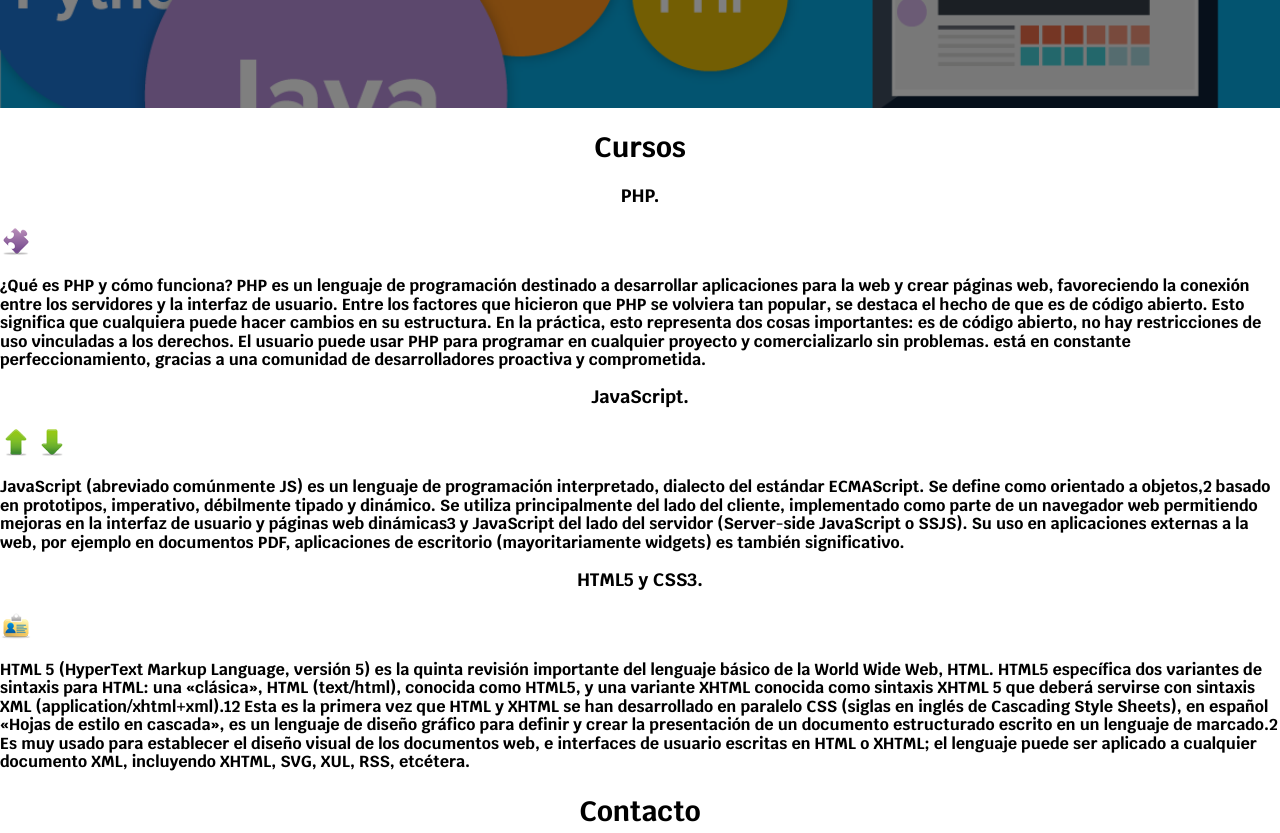
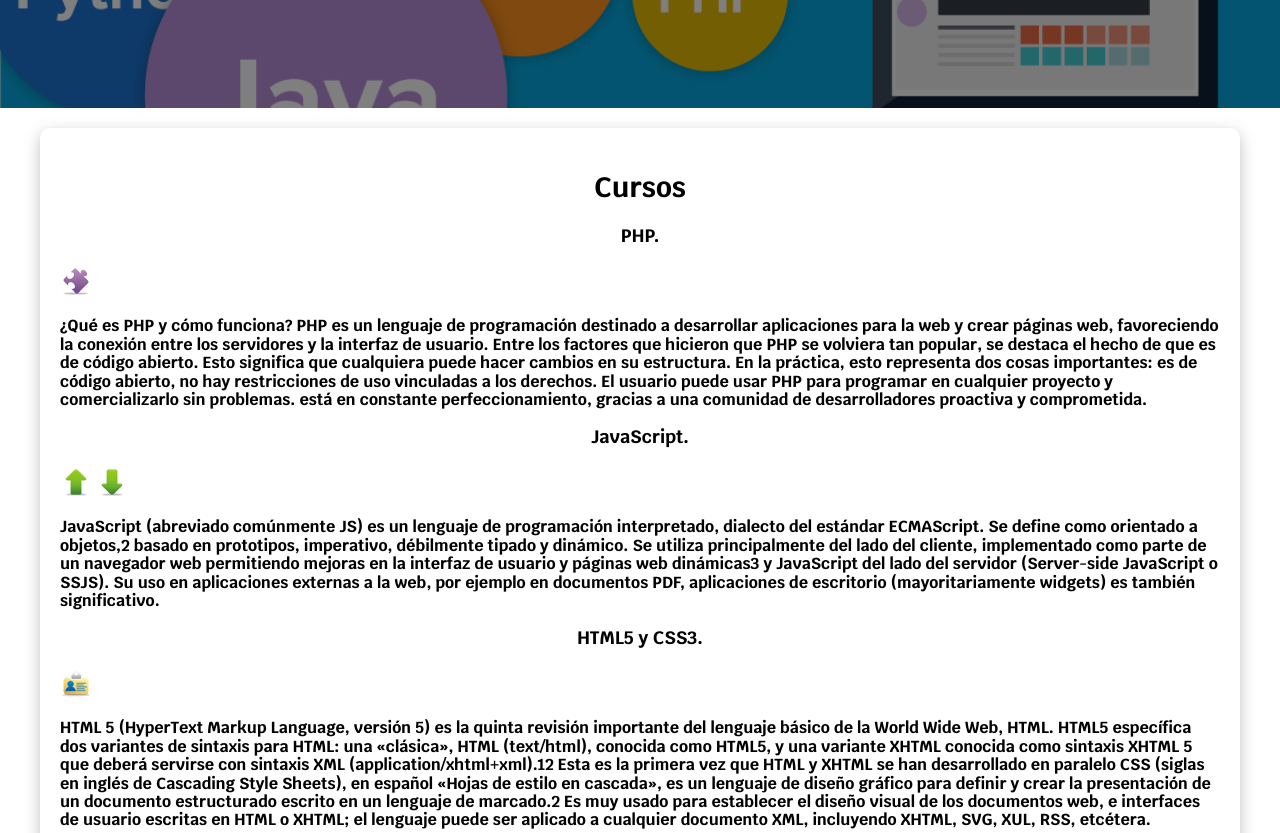
Before and after one commit to casaMichael/ProyectoFinalCiclo, a plain HTML site: page Proyecto/index.html in a window 1280 px wide. Shown: the part 440-1273 px from the top of the page. Drawn offline with Linux system fonts and the light colour scheme.

Commit message:
version 0.038

```diff
--- a/Proyecto/css/style.css
+++ b/Proyecto/css/style.css
@@ -6,6 +6,7 @@
   --primario: #ffc107;
   --secundario: #0097a7;
   --gris: #757575;
+  --grisClaro: #DFE9F3
 }
 
 html {
@@ -20,6 +21,8 @@ body {
   font-size: 16px;
   font-family: "Krub", sans-serif;
   /* Este tipo de texto aplica a todo el body*/
+  background-image: linear-gradient(to top, #DFE9F3  var(--grisClaro) 0%, var(--blanco) 100%);
+  /* El degradado del nuestro fondo, va desde abajo hasta arriba*/
 }
 h1{
 font-size: 3.8rem;/* 1 rem = 10px */
@@ -63,6 +66,17 @@ h1,h2,h3{
      width: auto;
    }
 }
+.sombra{
+  /*He cogido el código de cssmatic para crear sombra(Las tres lineas siguientes)
+  Además, podemos quitar las dos lineas primeras y funciona igual*/
+  -webkit-box-shadow: 0px 5px 15px 0px rgba(112,112,112,0.43);
+  -moz-box-shadow: 0px 5px 15px 0px rgba(112,112,112,0.43);
+  box-shadow: 0px 5px 15px 0px rgba(112,112,112,0.43);
+
+  background-color: var(--blanco);
+  padding: 2rem;
+  border-radius: 1rem;
+}
 
 .nav-background {
   background-color: var(--secundario);
@@ -102,6 +116,7 @@ h1,h2,h3{
   background-size: cover;
   height: 410px;
   position: relative;
+  margin-bottom: 2rem;
 }
 .contenido-hero{
   position: absolute;
--- a/Proyecto/index.html
+++ b/Proyecto/index.html
@@ -41,7 +41,7 @@
       </div>
     </section>
 
-    <main>
+    <main class="contenedor sombra">
       <h2>Cursos</h2>
 
       <section>
```
